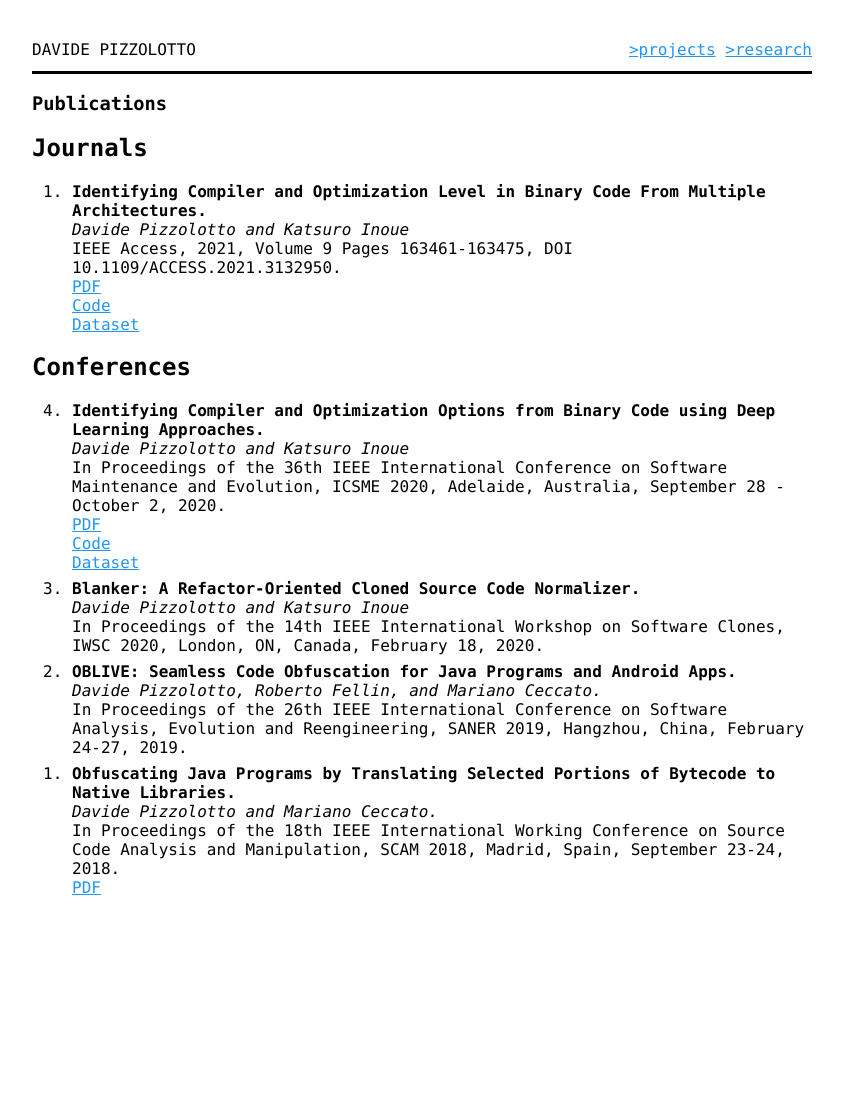
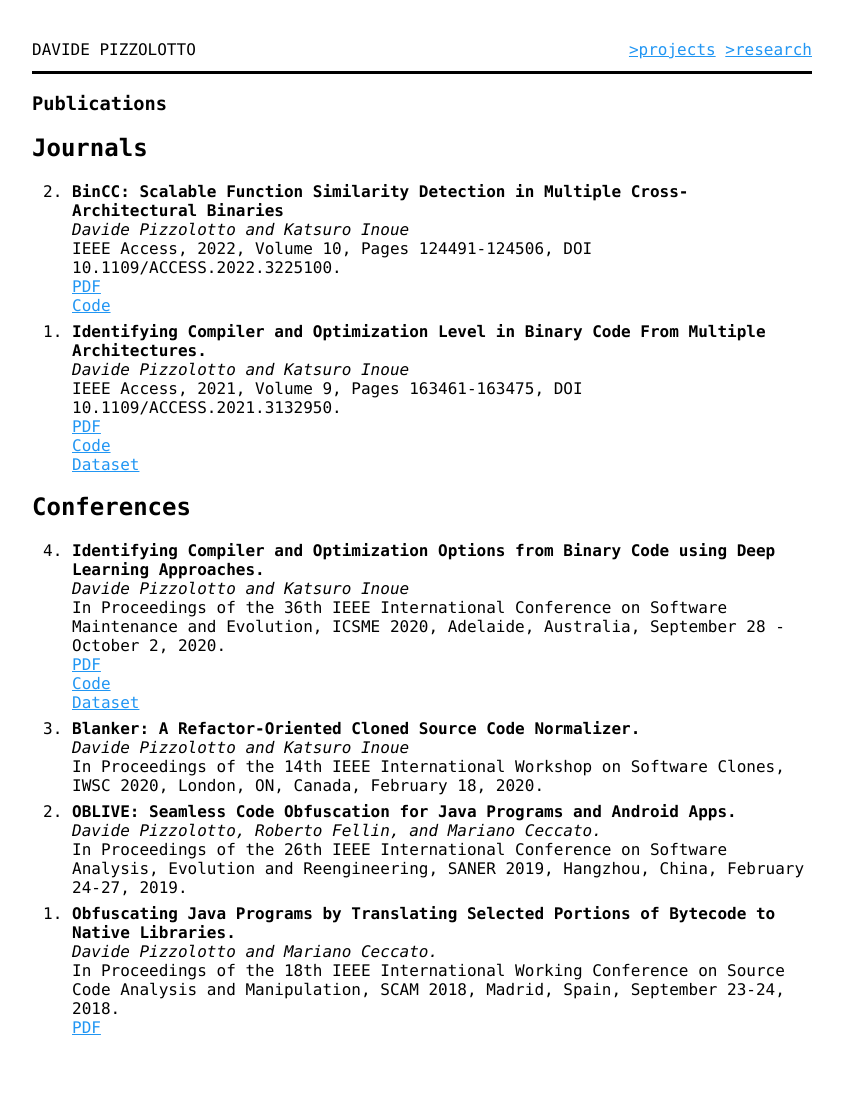
Before and after one commit to davidepi/davidepi.github.io, a Jekyll site: the page built from research.html, in a window 1280 px wide. Shown: the whole page, without its empty margins (218-1061 px from the left). Built offline with Jekyll 4.4.1, drawn with Linux system fonts in a browser that asks for light colours; before the commit the page ends 977 px from its top, so only the background shows below that.

Commit message:
Added bincc paper

```diff
--- a/research.html
+++ b/research.html
@@ -10,10 +10,19 @@
         <h2>Journals</h2>
         <ol class="pub" reversed>
           <li>
+            <span class="ptitle">BinCC: Scalable Function Similarity Detection in Multiple Cross-Architectural Binaries</span>
+            <span class="author">Davide Pizzolotto and Katsuro Inoue</span>
+            <span class="meta">
+              IEEE Access, 2022, Volume 10, Pages 124491-124506, DOI 10.1109/ACCESS.2022.3225100.
+              <br><a href="https://ieeexplore.ieee.org/document/9964192">PDF</a>
+              <br><a href="https://github.com/davidepi/bincc" target="_blank">Code</a>
+            </span>
+          </li>
+          <li>
             <span class="ptitle">Identifying Compiler and Optimization Level in Binary Code From Multiple Architectures.</span>
             <span class="author">Davide Pizzolotto and Katsuro Inoue</span>
             <span class="meta">
-              IEEE Access, 2021, Volume 9 Pages 163461-163475, DOI 10.1109/ACCESS.2021.3132950.
+              IEEE Access, 2021, Volume 9, Pages 163461-163475, DOI 10.1109/ACCESS.2021.3132950.
               <br><a href="https://ieeexplore.ieee.org/document/9638449">PDF</a>
               <br><a href="https://github.com/inoueke-n/optimization-detector/tree/master" target="_blank">Code</a>
               <br><a href="https://zenodo.org/record/4659370" target="_blank">Dataset</a>
```
